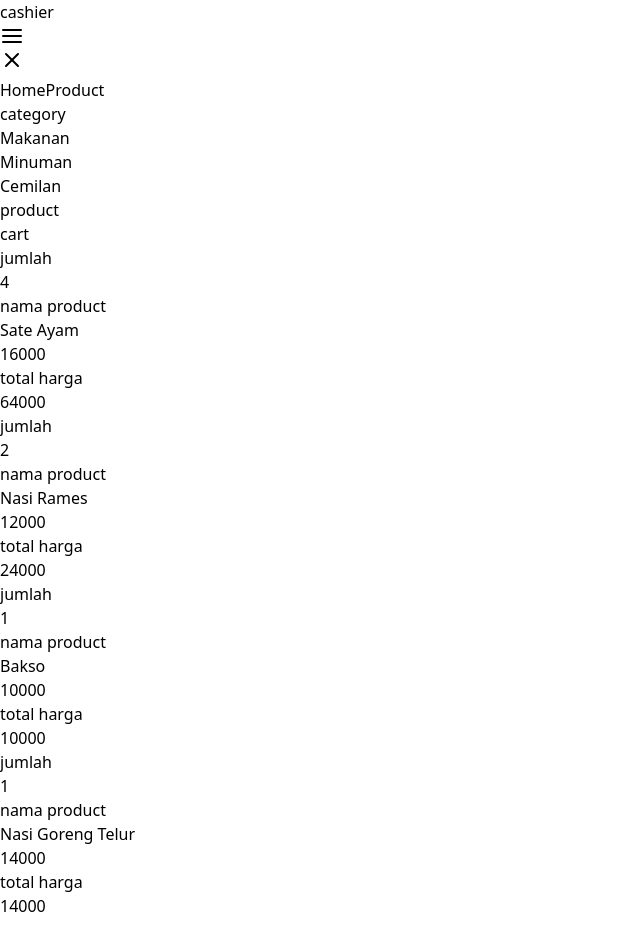
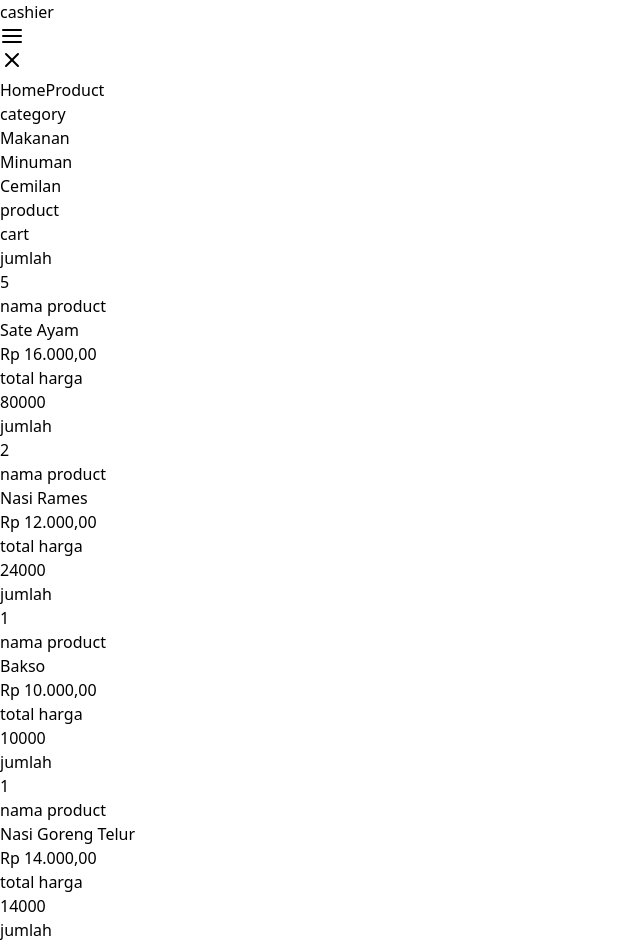
Before and after one commit to mahaandika/cashier-app-with-ReactJS-and-API, a React (Vite) app: page / in a window 1280 px wide. Shown: the top 946 px of the page, without its empty margins (0-640 px from the left). Before the commit the page ends 918 px from the top, so only its background shows below. Built offline with nearby package versions, Linux system fonts and the light colour scheme; data requests are answered from the project's data file.

Commit message:
component did update

```diff
--- a/db/db.json
+++ b/db/db.json
@@ -185,8 +185,8 @@
   ],
   "keranjangs": [
     {
-      "jumlah": 4,
-      "totalPrice": 64000,
+      "jumlah": 5,
+      "totalPrice": 80000,
       "product": {
         "id": "1",
         "kode": "K-01",
@@ -251,6 +251,23 @@
           "nama": "Makanan"
         }
       }
+    },
+    {
+      "id": "2b3b",
+      "jumlah": 1,
+      "totalPrice": 5000,
+      "product": {
+        "id": "8",
+        "kode": "K-08",
+        "nama": "Pangsit 6 pcs",
+        "harga": 5000,
+        "is_ready": true,
+        "gambar": "pangsit.jpg",
+        "category": {
+          "id": 3,
+          "nama": "Cemilan"
+        }
+      }
     }
   ],
   "pesanans": []
--- a/src/pages/Admin.jsx
+++ b/src/pages/Admin.jsx
@@ -49,7 +49,7 @@ const Admin = () => {
       .catch((error) => {
         console.log(error);
       });
-  }, []);
+  }, [carts]);
 
   function changeCategory(value) {
     setCategorysChoose(value);
@@ -139,13 +139,16 @@ const Admin = () => {
 
         <div className="cart w-full basis-[20%]">
           <Cart>
-            {carts.length !== 0 &&
+            {carts &&
               carts.map((cart) => (
                 <Cart.Body
                   key={cart.id}
                   jumlah={cart.jumlah}
                   name={cart.product.nama}
-                  price={cart.product.harga}
+                  price={cart.product.harga.toLocaleString("id-ID", {
+                    style: "currency",
+                    currency: "IDR",
+                  })}
                   totalPrice={cart.totalPrice}
                 />
               ))}
```
